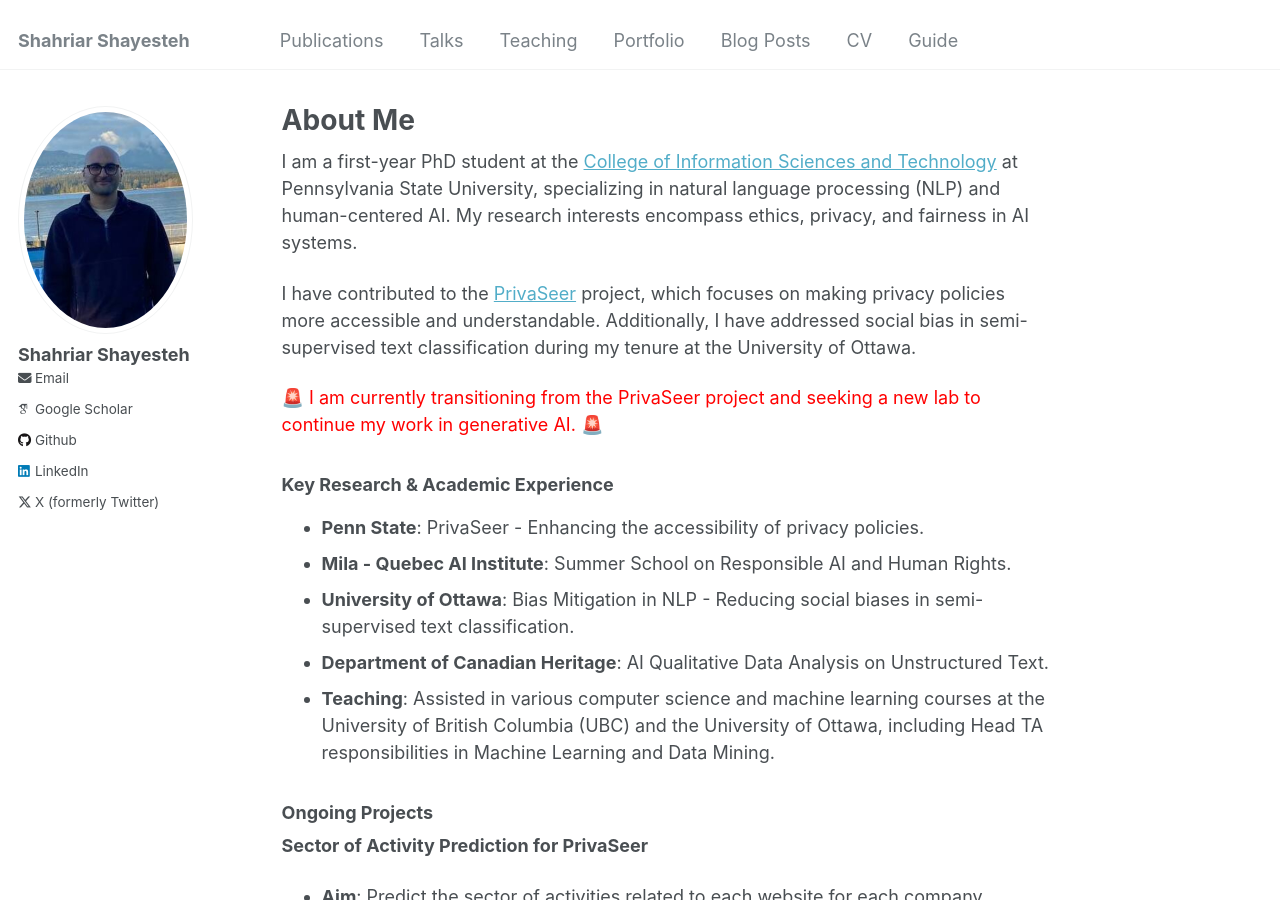
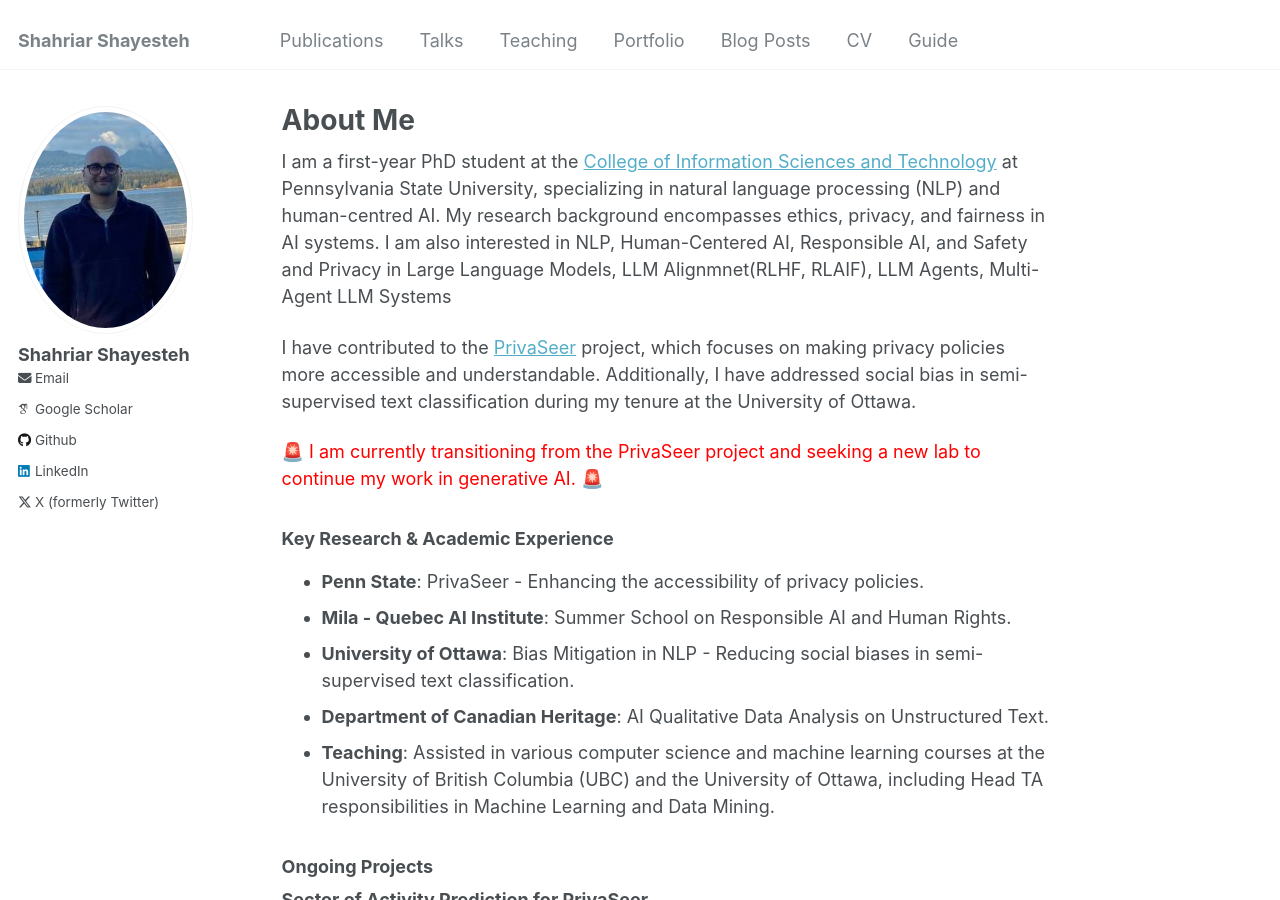
Before and after one commit to shahriarshayesteh/shahriarshayesteh.github.io, a Jekyll site: the page built from _pages/about.md, in a window 1280 px wide and 900 px high. Built offline with Jekyll 4.4.1, drawn with Linux system fonts in a browser that asks for light colours; some web fonts are replaced.

Commit message:
Update about.md

```diff
--- a/_pages/about.md
+++ b/_pages/about.md
@@ -8,7 +8,8 @@
   - /about.html
 ---
 
-I am a first-year PhD student at the [College of Information Sciences and Technology](https://ist.psu.edu/) at Pennsylvania State University, specializing in natural language processing (NLP) and human-centered AI. My research interests encompass ethics, privacy, and fairness in AI systems.
+I am a first-year PhD student at the [College of Information Sciences and Technology](https://ist.psu.edu/) at Pennsylvania State University, specializing in natural language processing (NLP) and human-centred AI. My research background encompasses ethics, privacy, and fairness in AI systems. I am also interested in NLP, Human-Centered AI, Responsible AI, and Safety and Privacy in Large Language Models, LLM Alignmnet(RLHF, RLAIF), LLM Agents, Multi-Agent LLM Systems
+
 
 I have contributed to the [PrivaSeer](https://privaseer.ist.psu.edu) project, which focuses on making privacy policies more accessible and understandable. Additionally, I have addressed social bias in semi-supervised text classification during my tenure at the University of Ottawa.
 
```
